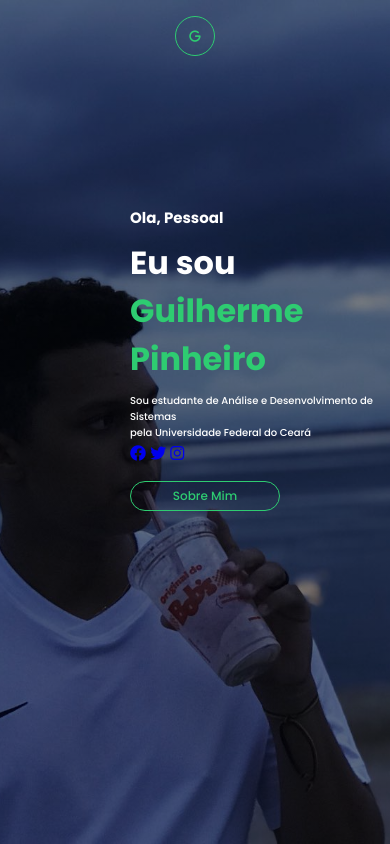
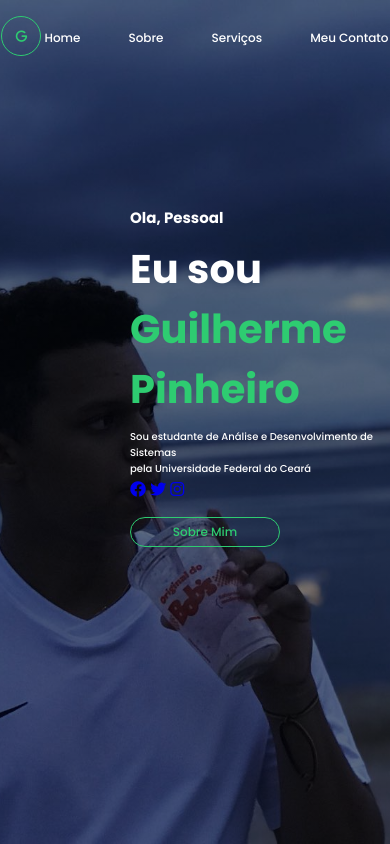
Before and after one commit to pinheiroiwnll/perfilresponsivo, a plain HTML site: page index.html in a window 390 px wide. Drawn offline with Linux system fonts and the light colour scheme.

Commit message:
style.css

```diff
--- a/style.css
+++ b/style.css
@@ -123,9 +123,9 @@ button:hover{
     margin-top: 15px;
 }
 
-@media screen and (max-width:600px){
-    .cabeçalho-link {
-        display: none;
+@media screen and (max-width:414px){
+    .container-text h1{
+        font-size: 40px;
     }
 
 }
```
